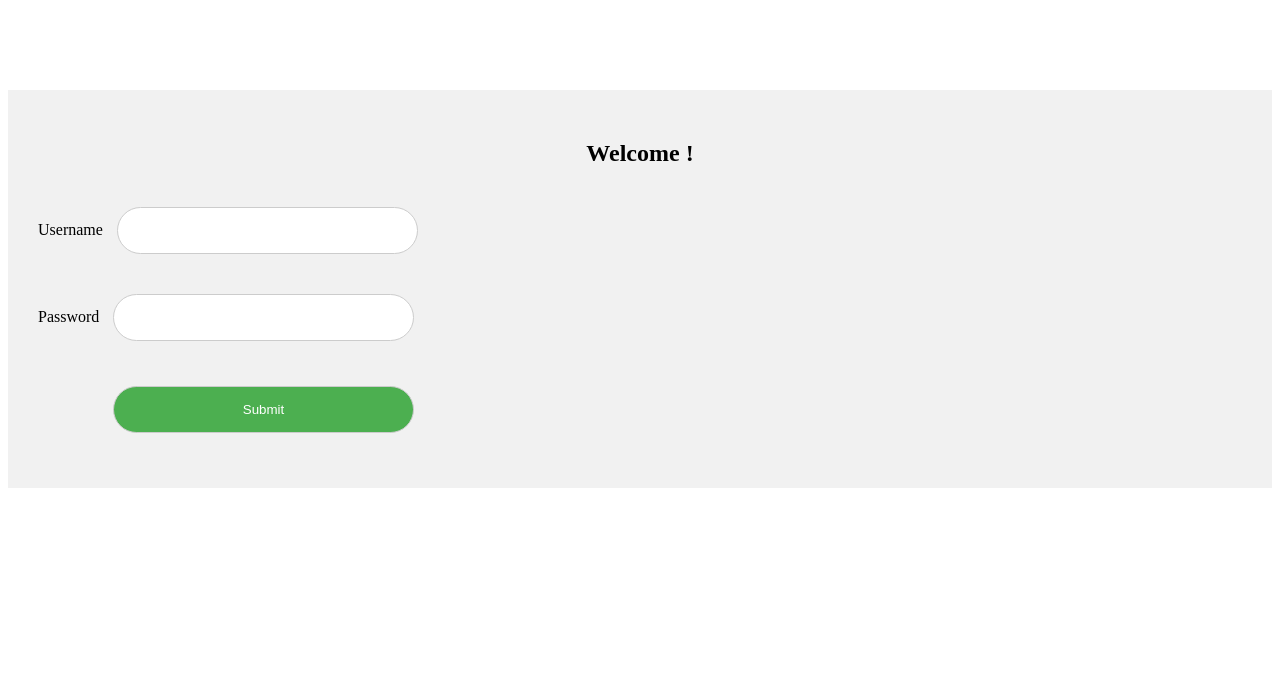
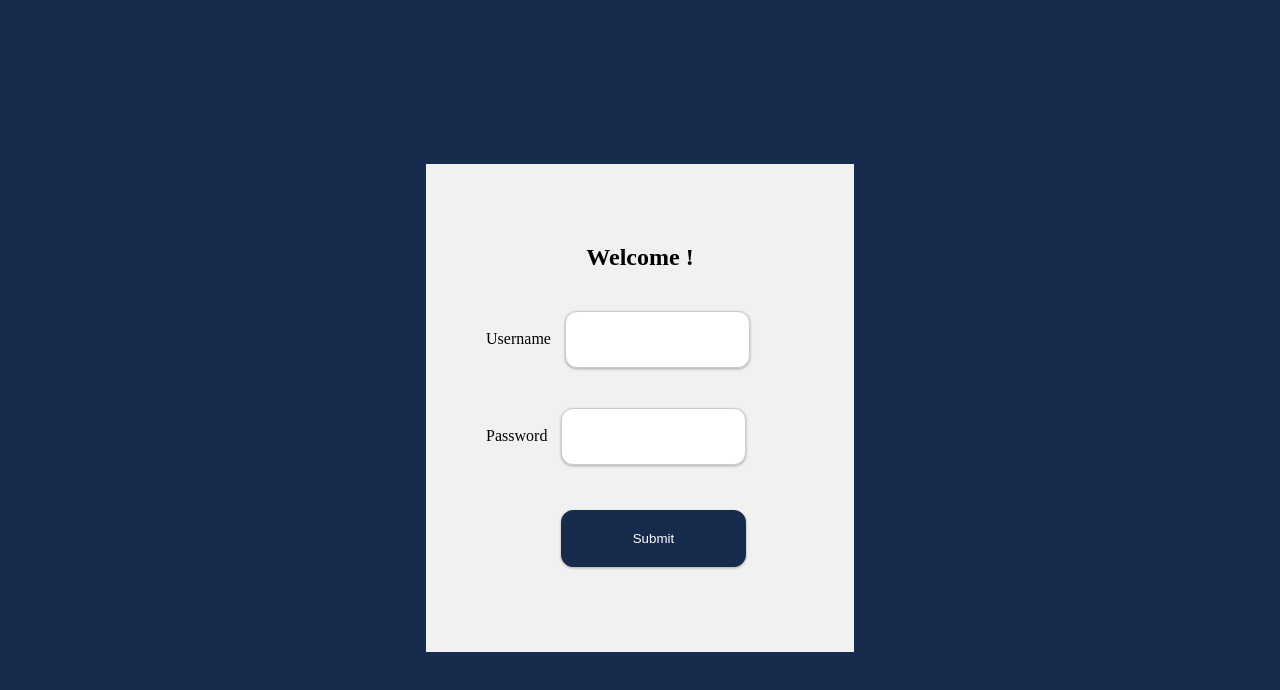
Before and after one commit to Prashanth479/Resume, a plain HTML site: page index.html in a window 1280 px wide. Drawn offline with Linux system fonts and the light colour scheme.

Commit message:
Update resume.css

```diff
--- a/resume.css
+++ b/resume.css
@@ -1,27 +1,37 @@
 /* Style all input fields */
+body {
+  background-color: #172b4d !important;
+  display: flex;
+  justify-content: center;
+  align-items: center;
+  height: 100vh;
+}
 input {
-    width: 25%;
-
-    padding: 15px;
+    width: 60%;
+    padding: 20px;
     border: 1px solid #ccc;
-    border-radius: 25px;
+    border-radius: 50px;
     box-sizing: border-box;
     margin: 20px 10px;
+    border-radius: 12px;
+    box-shadow: 0px 1px 3px rgba(0, 0, 0, 0.2),0px 1px 3px rgba(0, 0, 0, 0.1);
 
   }
 
 
   /* Style the submit button */
   input[type=submit] {
-    background-color: #4CAF50;
-    color: white;
+   color: white;
    margin: 25px 75px;
+   background-color: #172b4d !important;
+   border-color: #172b4d !important;
+
   }
 
   /* Style the container for inputs */
   .container {
     background-color: #f1f1f1;
-    padding: 30px;
+    padding: 60px;
     position:center;
     margin: 90px auto;
   }
```
